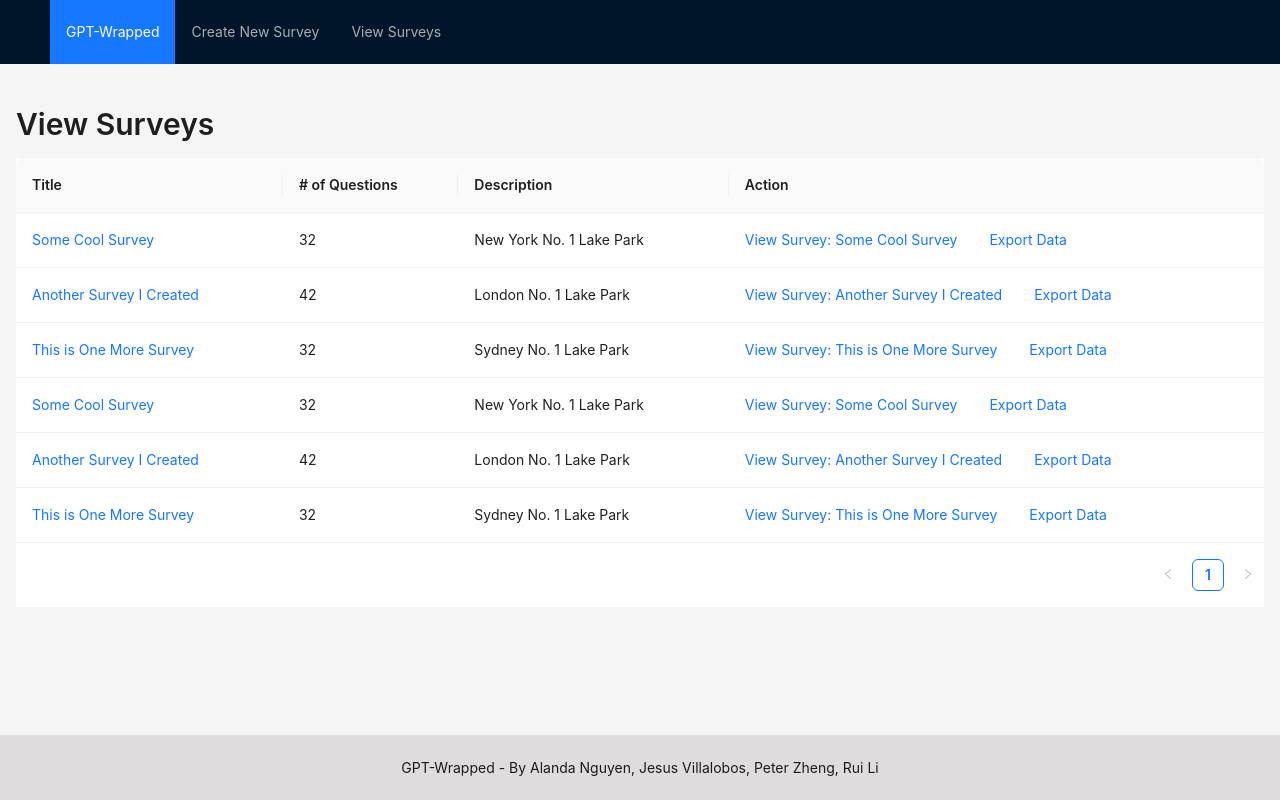
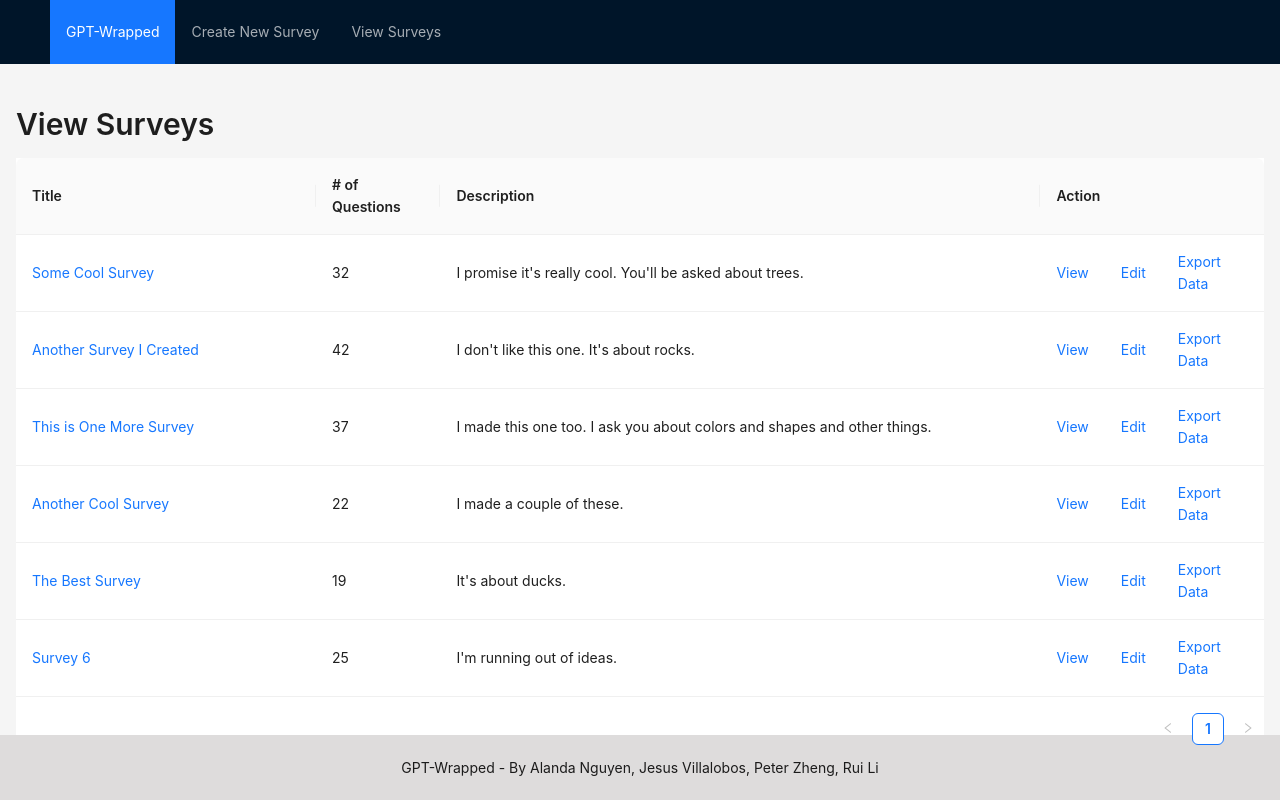
Before and after one commit to jesus-villalobos/cs160-final-project, a React (Create React App) app: page /view-surveys in a window 1280 px wide. Built offline with nearby package versions, Linux system fonts and the light colour scheme.

Commit message:
fixes to view survey
- fix column width so text wrap
- add more creative dummy data
- "view" "edit" and "export"

```diff
--- a/src/pages/ViewSurveysPage.tsx
+++ b/src/pages/ViewSurveysPage.tsx
@@ -16,6 +16,7 @@ const columns: TableProps<DataType>["columns"] = [
         dataIndex: "surveyName",
         key: "surveyName",
         render: (_, record) => <a>{record.surveyTitle}</a>,
+        width: 300,
     },
     {
         title: "# of Questions",
@@ -26,13 +27,16 @@ const columns: TableProps<DataType>["columns"] = [
         title: "Description",
         dataIndex: "surveyDescription",
         key: "surveyDescription",
+        width: 600,
     },
     {
         title: "Action",
         key: "action",
         render: (_, record) => (
             <Space size="middle">
-                <a>View Survey: {record.surveyTitle}</a>
+                <a>View</a>
+                <br />
+                <a>Edit</a>
                 <br />
                 <a>Export Data</a>
             </Space>
@@ -44,32 +48,32 @@ const data: DataType[] = [
     {
         surveyTitle: "Some Cool Survey",
         surveyLength: 32,
-        surveyDescription: "New York No. 1 Lake Park",
+        surveyDescription: "I promise it's really cool. You'll be asked about trees.",
     },
     {
         surveyTitle: "Another Survey I Created",
         surveyLength: 42,
-        surveyDescription: "London No. 1 Lake Park",
+        surveyDescription: "I don't like this one. It's about rocks.",
     },
     {
         surveyTitle: "This is One More Survey",
-        surveyLength: 32,
-        surveyDescription: "Sydney No. 1 Lake Park",
+        surveyLength: 37,
+        surveyDescription: "I made this one too. I ask you about colors and shapes and other things.",
     },
     {
-        surveyTitle: "Some Cool Survey",
-        surveyLength: 32,
-        surveyDescription: "New York No. 1 Lake Park",
+        surveyTitle: "Another Cool Survey",
+        surveyLength: 22,
+        surveyDescription: "I made a couple of these.",
     },
     {
-        surveyTitle: "Another Survey I Created",
-        surveyLength: 42,
-        surveyDescription: "London No. 1 Lake Park",
+        surveyTitle: "The Best Survey",
+        surveyLength: 19,
+        surveyDescription: "It's about ducks.",
     },
     {
-        surveyTitle: "This is One More Survey",
-        surveyLength: 32,
-        surveyDescription: "Sydney No. 1 Lake Park",
+        surveyTitle: "Survey 6",
+        surveyLength: 25,
+        surveyDescription: "I'm running out of ideas.",
     },
 ];
 
```
